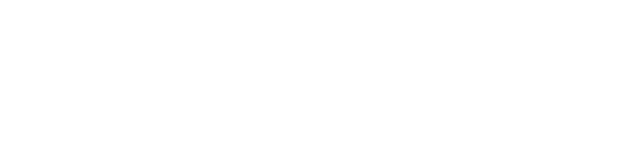
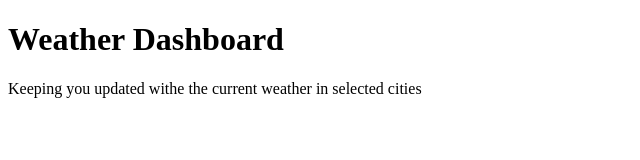
Before and after one commit to nguyenali/Weather-Dashboard, a plain HTML site: page index.html in a window 1280 px wide. Shown: the whole page, without its empty margins (0-640 px from the left). Drawn offline with Linux system fonts and the light colour scheme.

Commit message:
add header and brief description to page

```diff
--- a/index.html
+++ b/index.html
@@ -3,9 +3,29 @@
 <head>
     <meta charset="UTF-8">
     <meta name="viewport" content="width=device-width, initial-scale=1.0">
-    <title>Document</title>
+    <title>Weather Dashboard</title>
 </head>
+
 <body>
+    <Header>
+        <h1>Weather Dashboard</h1>
+        <p>Keeping you updated withe the current weather in selected cities</p>
+        <p></p>
+
+    </Header>
+
+
+
+
+
+
+
+
+
+
+
+
+
 
 </body>
 </html>
```
